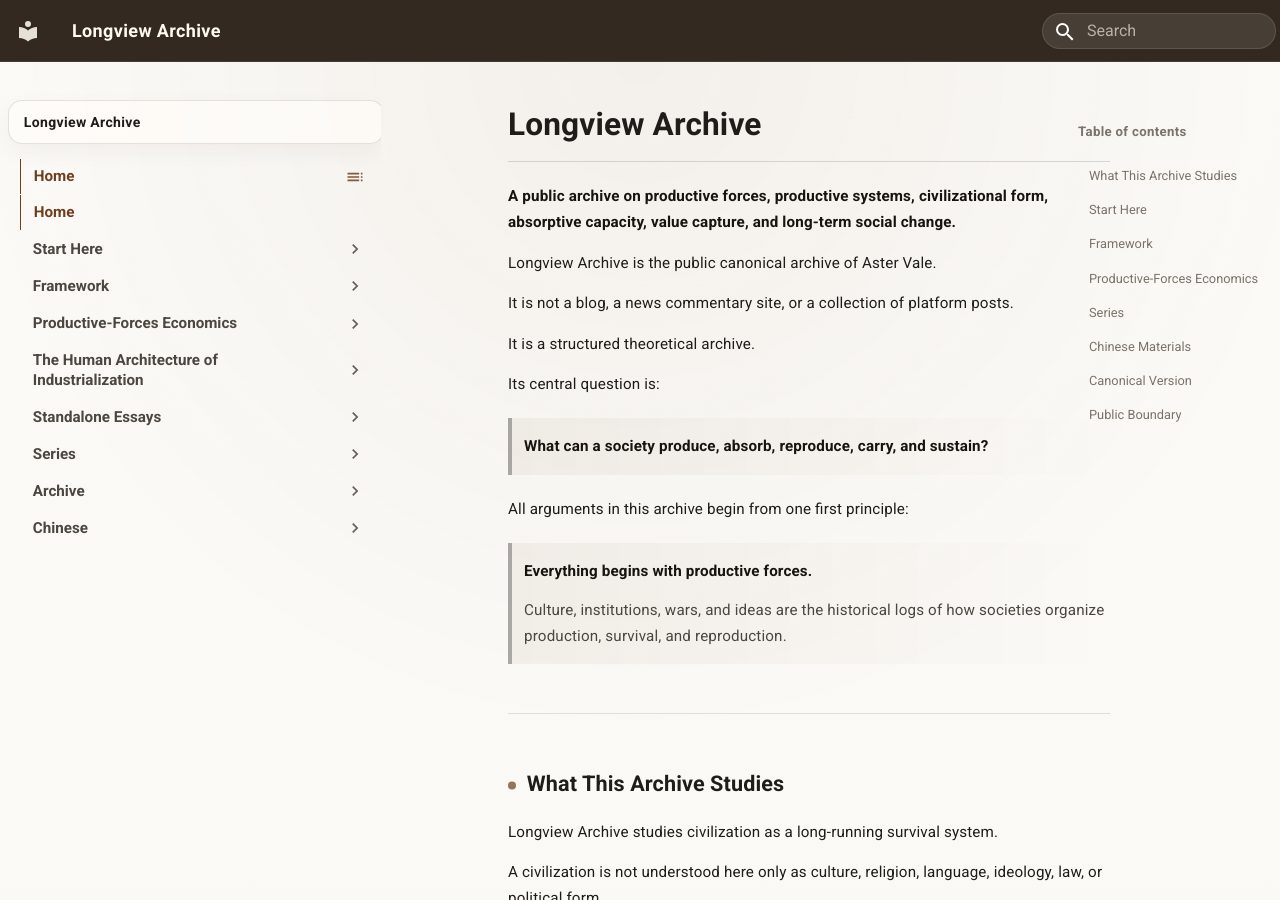
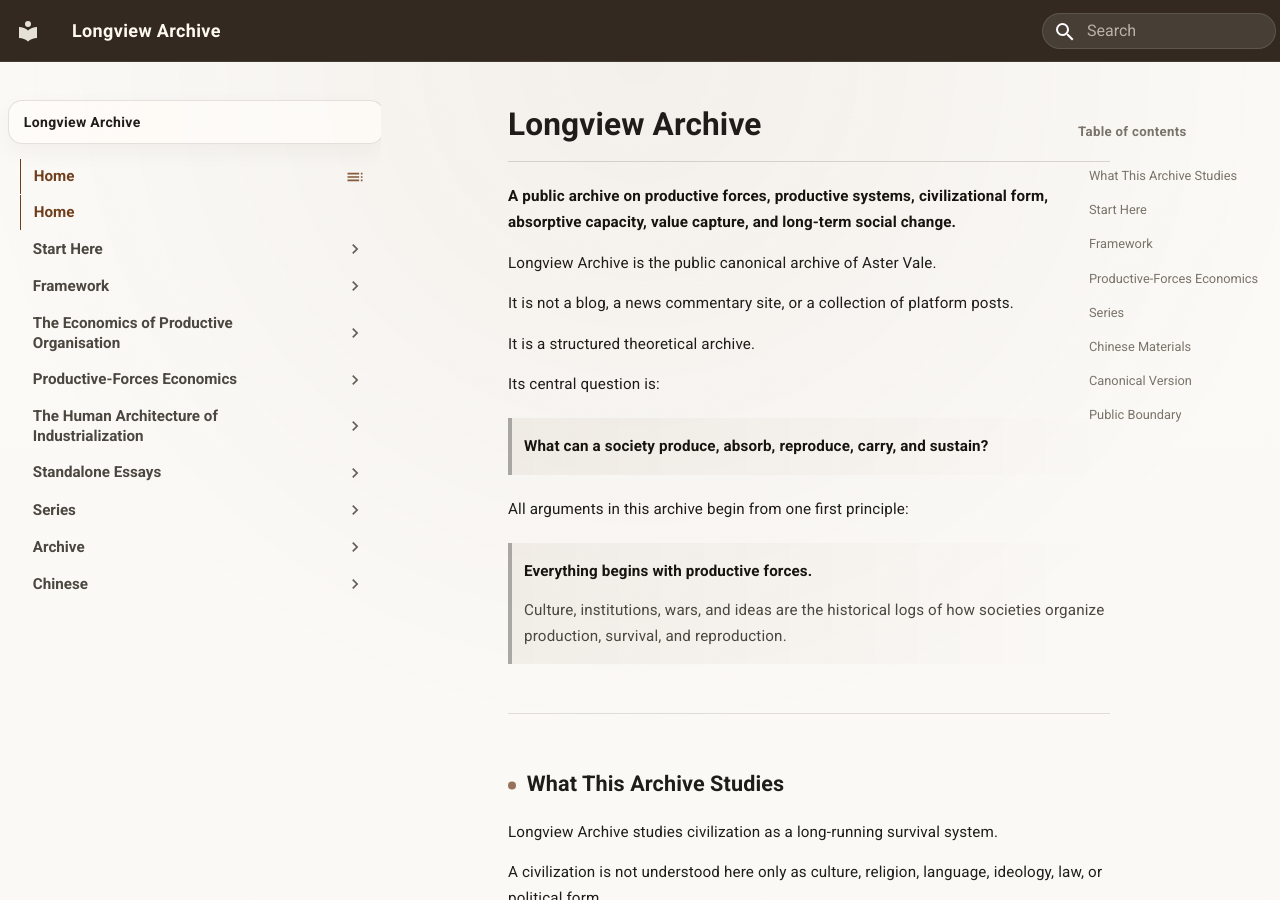
Before and after one commit to guanshi1688/longview-archive, an MkDocs documentation site: the page built from docs/index.md, in a window 1280 px wide and 900 px high. Built offline with MkDocs 1.6.1 and Material for MkDocs 9.7.7, drawn with Linux system fonts in a browser that asks for light colours; some of the changed lines change nothing that is shown.

Commit message:
Update mkdocs.yml

```diff
--- a/mkdocs.yml
+++ b/mkdocs.yml
@@ -37,6 +37,26 @@ nav:
       - Value Capture and the Western System: essays/english/framework/western-system.md
       # Add after the file exists:
       # - The Western System: essays/english/western-system.md
+
+      # FUTURE NAV / MANUALLY COPY INSIDE nav: ONLY AFTER THE ENGLISH MD FILES EXIST IN docs/.
+# Keep commented until the new organisation_economics section is approved for publication.
+# Old productive-forces-economics/ files may stay in Git; remove/comment their old ACTIVE nav entries separately.
+# Uncommenting nav publishes navigation, but commenting nav alone does not unpublish a physical .md under docs/.
+  - The Economics of Productive Organisation:
+      - Overview: essays/english/organisation_economics/index.md
+      - Reading and Verification Rules: essays/english/organisation_economics/Reading_and_Verification_Rules.md
+      - Core Terms: essays/english/organisation_economics/Core_Terms.md
+      - 00｜The Subject and Use of This Manual: essays/english/organisation_economics/00-The_Subject_and_Use_of_This_Manual.md
+      - 01｜Productive Capacity as Durable Organisational Capability: essays/english/organisation_economics/01-Productive_Capacity_as_Durable_Organisational_Capability.md
+      - 02｜Production Systems and Interfaces: essays/english/organisation_economics/02-Production_Systems_and_Interfaces.md
+      - 03｜Failure, Exit, and Restart: essays/english/organisation_economics/03-Failure_Exit_and_Restart.md
+      - 04｜System Contribution, Price, and Value Capture: essays/english/organisation_economics/04-System_Contribution_Price_and_Value_Capture.md
+      - 05｜From Growing Demand to Sustainable Orders: essays/english/organisation_economics/05-From_Growing_Demand_to_Sustainable_Orders.md
+      - 06｜Productive Surplus, Consumption, and Social Absorption: essays/english/organisation_economics/06-Productive_Surplus_Consumption_and_Social_Absorption.md
+      - 07｜Capabilities That Cannot Simply Wait for the Market: essays/english/organisation_economics/07-Capabilities_That_Cannot_Simply_Wait_for_the_Market.md
+      - 08｜Localised Correction and Productive Reorganisation: essays/english/organisation_economics/08-Localised_Correction_and_Productive_Reorganisation.md
+      - 09｜Globalisation, Feedback, and Rebalancing: essays/english/organisation_economics/09-Globalisation_Feedback_and_Rebalancing.md
+      - 10｜Production–Consumption–Reproduction Circuit: essays/english/organisation_economics/10-The_Production_Consumption_Reproduction_Circuit.md
 
   - Productive-Forces Economics:
       - Overview: essays/english/productive-forces-economics/index.md
@@ -212,6 +232,25 @@ nav:
       - 核心术语: essays/chinese/core-terms-chinese.md
       - 阅读规则: essays/chinese/reading-rules.md
 
+      # 未来中文导航片段。复制到 mkdocs.yml 的 nav: 内，按实际缩进调整；正式发布前保持注释。
+      # 原 productive-forces-economics/ 保留在 Git，但旧导航需自行注释或移出启用 nav。
+      # 注意：只注释导航，不会阻止 MkDocs 发布 docs/ 中的实际 Markdown 文件。
+      - 组织经济学:
+          - 总览: essays/chinese/organisation_economics/index.md
+          - 阅读与校验规则: essays/chinese/organisation_economics/阅读与校验规则.md
+          - 核心术语: essays/chinese/organisation_economics/核心术语.md
+          - 00｜说明书的对象与读法: essays/chinese/organisation_economics/00-说明书的对象与读法.md
+          - 01｜生产力如何成为持续的组织能力: essays/chinese/organisation_economics/01-生产力如何成为持续的组织能力.md
+          - 02｜生产系统与接口如何共同组织经济: essays/chinese/organisation_economics/02-生产系统与接口如何共同组织经济.md
+          - 03｜失败退出与重启: essays/chinese/organisation_economics/03-失败退出与重启.md
+          - 04｜系统贡献价格与价值捕获: essays/chinese/organisation_economics/04-系统贡献价格与价值捕获.md
+          - 05｜从需求增长到持续订单: essays/chinese/organisation_economics/05-从需求增长到持续订单.md
+          - 06｜生产富余消费与社会承接: essays/chinese/organisation_economics/06-生产富余消费与社会承接.md
+          - 07｜不能只等待市场的能力: essays/chinese/organisation_economics/07-不能只等待市场的能力.md
+          - 08｜局部纠错与生产重组: essays/chinese/organisation_economics/08-局部纠错与生产重组.md
+          - 09｜全球化成功反馈与重新配重: essays/chinese/organisation_economics/09-全球化成功反馈与重新配重.md
+          - 10｜一条生产消费再生产闭环: essays/chinese/organisation_economics/10-一条生产消费再生产闭环.md
+
       - 生产力经济学:
           - 总览: essays/chinese/productive-forces-economics/index.md
           - 方法论备忘录: essays/chinese/productive-forces-economics/00-c-methodological-memorandum.md
```
